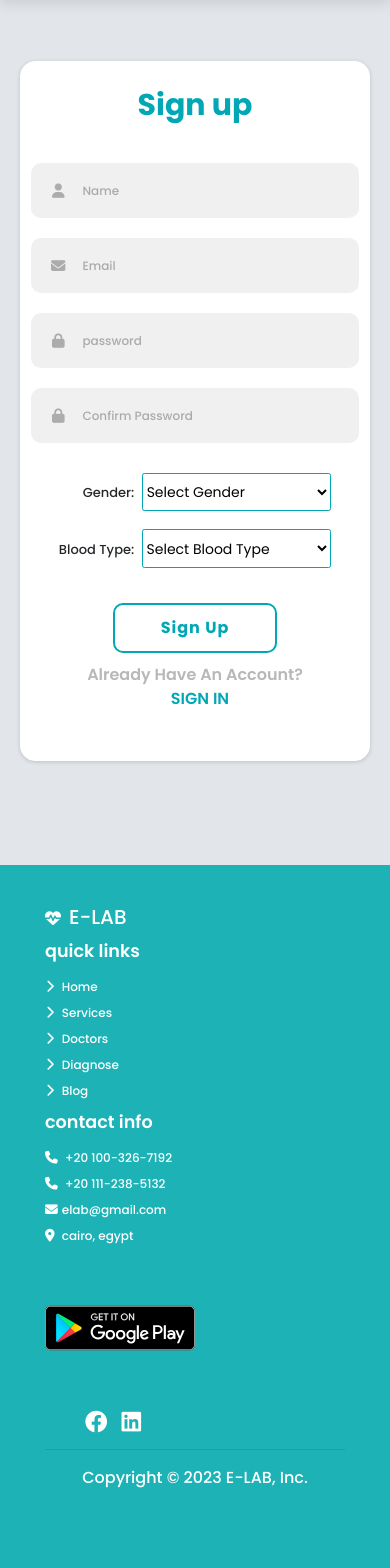
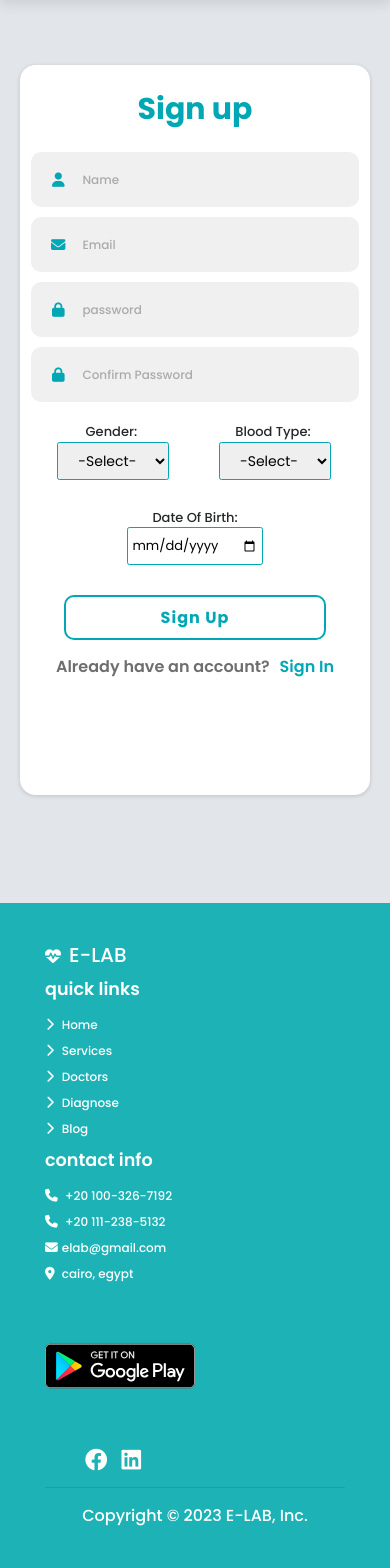
Before and after one commit to AliEissa74/E-lab-flask-App, a Flask app: page /signup in a window 390 px wide. Shown: the part 43-1611 px from the top of the page. Before the commit the page ends 1531 px from the top, so only its background shows below. Run offline with Flask 3, Linux system fonts and the light colour scheme; some libraries are stand-ins or nearby versions.

Commit message:
version 4

```diff
--- a/static/css/photo.css
+++ b/static/css/photo.css
@@ -254,9 +254,6 @@
 
 @media (max-width:768px){
 
-  #menu-btn{
-    display: initial;
-  }
 
   .header .navbar{
     position: absolute;
--- a/static/css/sign.css
+++ b/static/css/sign.css
@@ -23,8 +23,8 @@
 
 form{
   width: 450px;
-  height: 450px;
-  margin: 16rem auto;
+  height: 400px;
+  margin: 13.5rem auto;
   border: 1px solid #fff;
   border-radius: 15px;
   padding: 10px;
@@ -33,7 +33,7 @@
 
 }
 h1{
-  margin-bottom: 40px;
+  margin-bottom: 25px;
   margin-top: 15px;
   text-align: center;
   font-size: 30px;
@@ -45,7 +45,7 @@
   max-width: 380px;
   width: 100%;
   background-color: #f0f0f0;
-  margin: 20px auto;
+  margin: 18px auto;
   height: 55px;
   border-radius: 10px;
   display: grid;
@@ -56,7 +56,7 @@
 .input-field i {
   text-align: center;
   line-height: 55px;
-  color: #acacac;
+  color: var(--green);
   font-size: 1.8rem;
 }
 .input-field input {
@@ -94,9 +94,9 @@
   text-align: center;
 }
 .btn{
-  width: 50%;
-  height: 50px;
-  padding: 10px 25px;
+  width: 45%;
+  height: 45px;
+  padding: 9px 0;
   font-size: 16px;
   font-weight: bold;
   letter-spacing: 1px;
@@ -104,7 +104,7 @@
   border: 2px solid var(--green);
   color: var(--green);
   border-radius: 10px;
-  margin: 25px 0 10px 0;
+  margin: 20px 0 15px 0;
   cursor: pointer;
 }
 .btn:hover{
@@ -117,13 +117,14 @@
   font-size: 16px;
   font-weight: 600;
   text-transform: initial;
+  color: #6f6e6e;
 }
 
-p a{
+p >a{
   text-decoration: none;
   color: var(--green);
   margin-left: 10px;
-  text-transform: uppercase;
+  text-transform: capitalize;
 }
 
 p a:hover{
@@ -134,7 +135,7 @@
 /* =============================sign up============================== */
 .signup{
   width: 550px;
-  height: 650px;
+  height: 680px;
   /* margin: 13rem auto; */
 }
 .signup .row{
@@ -148,6 +149,16 @@
   margin-bottom:5px;
   display: block;
   color: var(--black);
+}
+.signup #date{
+  width: 90%;
+  /* margin-left: .5rem; */
+  padding: 1rem .6rem;
+  font-size: 13px;
+  border-radius: .3rem ;
+  border: 1px solid #ccc;
+  /* background:#dadada; */
+  border: var(--border);
 }
 
 
@@ -164,13 +175,13 @@
 
 .alert {
   position: fixed;
-  top: 80px;
+  top: 75px;
   z-index: 11;
   left: 50%;
   transform: translateX(-50%);
-  width: 35%;
-  font-size: 16px;
-  text-align: center;
+  width: fit-content;
+  font-size: 15px;
+  /* text-align: center; */
 }
 .signup select {
   font-size: 14px;
@@ -179,16 +190,17 @@
   padding: .9rem 0;
   border-radius: .3rem ;
   border: 1px solid #ccc;
-  background:#fff;
-  width: 60%;
+  /* background:#fff; */
+  width: 50%;
+  text-align: center;
   border: var(--border);
 }
-.field{
+/* .field{
   display: flex;
   justify-content: space-between;
   align-items: center;
   margin: 20px 0;
-}
+} */
 
 /* media queries */
 
@@ -209,13 +221,17 @@
 
 @media screen and (max-width: 600px) {
   form {
-    width: 330px;
-    margin: 13rem auto;
+    width: 350px;
+    /* margin: 13rem auto; */
   }
   .signup{
     width: 350px;
-    height: 700px;
+    height: 730px;
   }
+  .input-field{
+    margin: 10px auto;
+  }
+
   .signup .form-group{
     margin-top: 10px;
   }
@@ -225,8 +241,8 @@
     z-index: 11;
     left: 50%;
     transform: translateX(-50%);
-    width: 70%;
-    font-size: 16px;
+    width: 80%;
+    font-size: 14px;
     text-align: center;
   }
   .signup .form-group label{
@@ -235,12 +251,24 @@
     display: inline;
     color: var(--black);
   }
+  .signup select {
+    width: 90%;
+  }
   .signup .form-group option{
     font-size: 14px;
   }
   .gender{
     margin-left: 12px;
     margin-bottom: 8px;
+  }
+  .btn{
+    width: 80%;
+  }
+  .blood{
+    margin-left: 25px;
+  }
+  .signup #date{
+    width: 90%;
   }
 }
 
--- a/templates/diagnoses/diabetes.html
+++ b/templates/diagnoses/diabetes.html
@@ -12,8 +12,6 @@
     <!-- bootstrap link -->
     <link rel="stylesheet" href="{{ url_for('static', filename='css/bootstrap.min.css') }}">
 
-    <!-- animated css link -->
-    <link rel="stylesheet" href="https://cdnjs.cloudflare.com/ajax/libs/animate.css/4.1.1/animate.min.css"/>
 
   <!-- css file link -->
   <link rel="stylesheet" href="{{ url_for('static', filename='css/style.css') }}">
@@ -35,12 +33,12 @@
       <h1 class="heading"><span>diabetes</span></h1>
       <div class="container-fluid">
         <div class="row">
-          <div class="col-12 col-md">
+          <div class="col-md d-none d-lg-block">
             <div class="image">
               <img src="../../static/image/Diabetes.gif" alt="">
             </div>
           </div>
-          <div class="col col-md">
+          <div class="col-md">
             <form id="form" >
               <h3>check up</h3>
               <p>Answer the following questions then start.</p>
--- a/templates/header.html
+++ b/templates/header.html
@@ -22,10 +22,10 @@
                 <a class="nav-link nav-indicator" href="{{ url_for('home') }}#diagnose">diagnose</a>
               </li>
               <li class="nav-item">
-                <a class="nav-link nav-indicator" href="{{ url_for('home') }}#doctors">Doctors</a>
+                <a class="nav-link nav-indicator" href="{{ url_for('home') }}#reviews">reviews</a>
               </li>
               <li class="nav-item">
-                <a class="nav-link nav-indicator" href="{{ url_for('home') }}#blog">Blog</a>
+                <a class="nav-link nav-indicator" href="{{ url_for('home') }}#blog">blog</a>
               </li>
             </ul>
             <ul class="pt-3" data-aos="fade-down">
--- a/templates/login.html
+++ b/templates/login.html
@@ -48,7 +48,7 @@
         <div class="submit">
           <button type="submit" class="btn">Login</button>
         </div>
-      <p>Don't have an account? <br> <a href="{{url_for('signup')}}">Sign Up</a></p>
+      <p>Not a member yet?<a href="{{url_for('signup')}}">Sign Up</a></p>
   </form>
 
       <!--================================ footer section starts ================================-->
--- a/templates/signup.html
+++ b/templates/signup.html
@@ -58,10 +58,10 @@
       <input type="password" name="password2" id="password2" class="inputs" placeholder="Confirm Password" required>
       </div>
     <div class="row">
-        <div class="form-group col-md-6 gender">
+        <div class="form-group col-5 col-md-6 gender">
           <label for="gender">Gender: </label>
           <select id="gender" name="gender" required>
-            <option value="" disabled selected>Select Gender</option>
+            <option value="" disabled selected> -Select- </option>
             <option value="Male" >Male</option>
             <option value="Female">Female</option>
           </select>
@@ -77,10 +77,10 @@
           </div> -->
         </div>
 
-        <div class="form-group col-md-6 blood">
+        <div class="form-group col-5 col-md-6 blood">
           <label for="blood_type">Blood Type: </label>
           <select id="blood_type" name="blood_type" required>
-            <option value="" disabled selected>Select Blood Type</option>
+            <option value="" disabled selected> -Select- </option>
             <option value="A+" >A+</option>
             <option value="A-">A-</option>
             <option value="B+">B+</option>
@@ -93,10 +93,23 @@
         </div>
     </div>
 
+    <div class="row">
+      <div class="form-group col-3 col-md-4 ">
+      </div>
+
+      <div class="form-group col-6 col-md-4">
+        <label for="date">Date Of Birth: </label>
+        <input type="date" id="date">
+      </div>
+
+      <div class="form-group col-3 col-md-4 ">
+      </div>
+    </div>
+
       <div class="submit">
       <button type="submit" class="btn">Sign Up </button>
       </div>
-      <p>Already Have An Account? <br> <a href="{{url_for('login')}}">sign in</a></p>
+      <p>Already have an account?<a href="{{url_for('login')}}">sign in</a></p>
   </form>
 
       <!--================================ footer section starts ================================-->
```
Also changed, not shown: static/css/form.css (+21 -2 lines), templates/index.html (+16 -20 lines), app.py (line endings or trailing spaces), static/image/rating.png (added), static/image/rating1.png (added), static/image/service-2.png (added).
